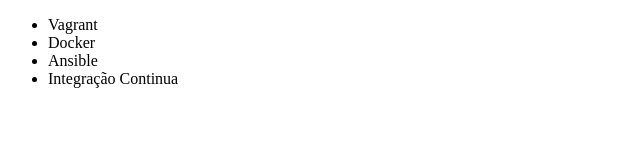
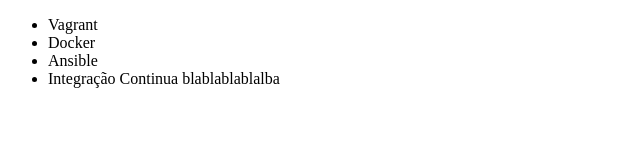
Before and after one commit to ktverde/Alura-git, a plain HTML site: page index.html in a window 1280 px wide. Shown: the whole page, without its empty margins (0-640 px from the left). Drawn offline with Linux system fonts and the light colour scheme.

Commit message:
Curso de integração continua alterado

```diff
--- a/index.html
+++ b/index.html
@@ -9,7 +9,7 @@
         <li>Vagrant</li>
         <li>Docker</li>
         <li>Ansible</li>
-        <li>Integração Continua</li>
+        <li>Integração Continua blablablablalba</li>
     </ul>
 </body>
 </html>
```
